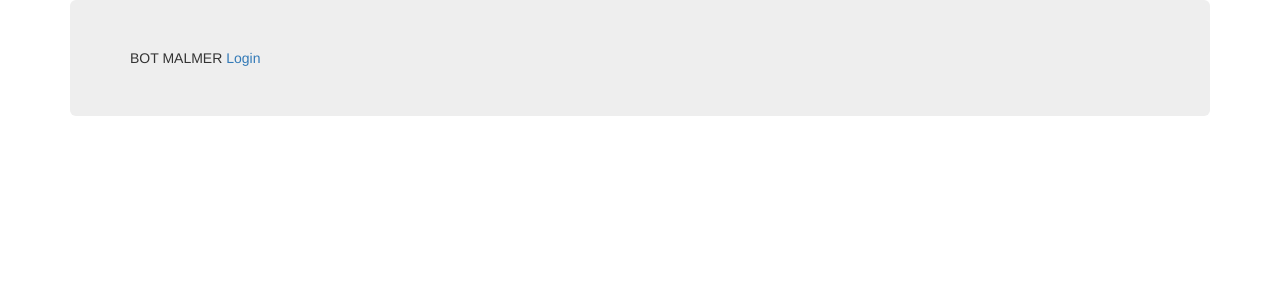
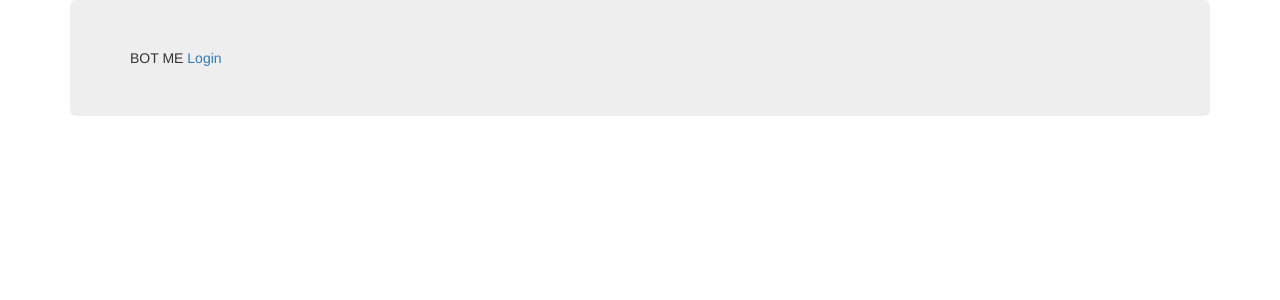
Before and after one commit to SahasilAK/Discord-Welcome-and-Announcement-bot, a Flask app: page / in a window 1280 px wide. Shown: the top 300 px of the page. Run offline with Flask 2, Linux system fonts and the light colour scheme; some libraries are stand-ins or nearby versions.

Commit message:
Update index.html

```diff
--- a/templates/index.html
+++ b/templates/index.html
@@ -6,7 +6,7 @@
 
 <div class="container">
   <div class="jumbotron">
-BOT MALMER
+BOT ME
 
 <a href="{{ url_for('login')}}">Login</a>
 
```
